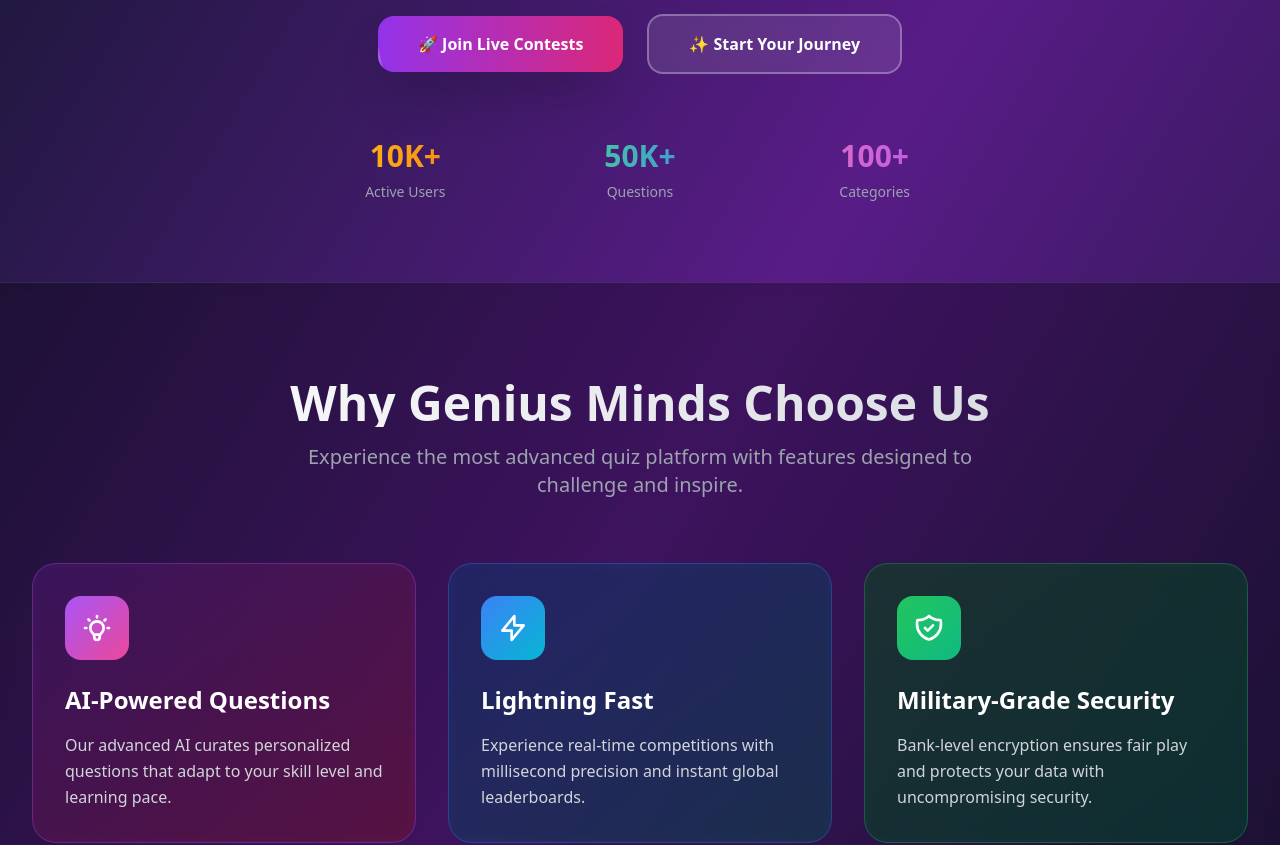
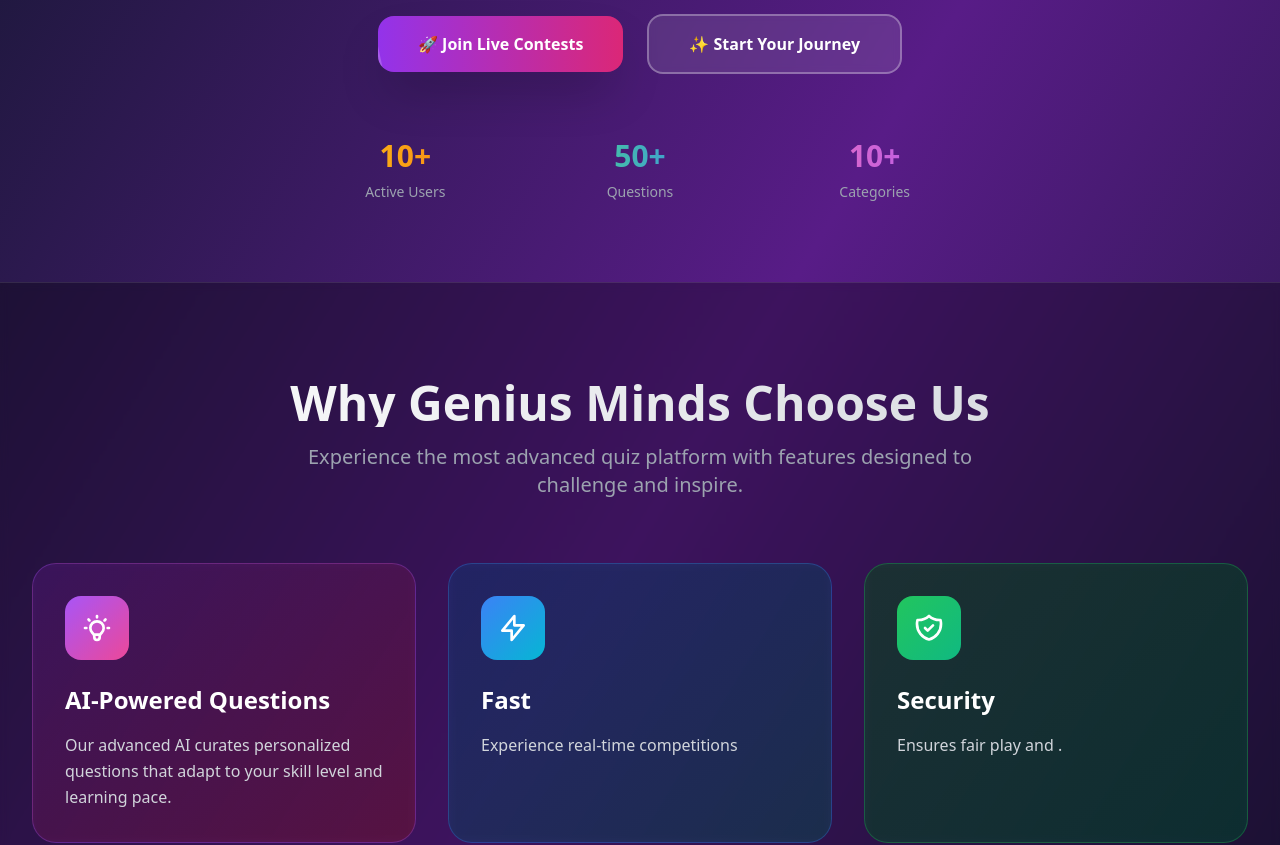
Before and after one commit to Yogi1305/Quizzy, a React (Vite) app in the folder frontend/: page / in a window 1280 px wide. Shown: the part 520-1365 px from the top of the page. Built offline with nearby package versions, Linux system fonts and the light colour scheme; no server answers.

Commit message:
change in home page

```diff
--- a/frontend/src/component/Home.jsx
+++ b/frontend/src/component/Home.jsx
@@ -116,15 +116,15 @@ const Home = () => {
           {/* Stats Section */}
           <div className="grid grid-cols-3 gap-8 max-w-2xl mx-auto">
             <div className="text-center">
-              <div className="text-3xl font-black text-transparent bg-clip-text bg-gradient-to-r from-yellow-400 to-orange-500 mb-2">10K+</div>
+              <div className="text-3xl font-black text-transparent bg-clip-text bg-gradient-to-r from-yellow-400 to-orange-500 mb-2">10+</div>
               <div className="text-sm text-gray-400 font-medium">Active Users</div>
             </div>
             <div className="text-center">
-              <div className="text-3xl font-black text-transparent bg-clip-text bg-gradient-to-r from-green-400 to-blue-500 mb-2">50K+</div>
+              <div className="text-3xl font-black text-transparent bg-clip-text bg-gradient-to-r from-green-400 to-blue-500 mb-2">50+</div>
               <div className="text-sm text-gray-400 font-medium">Questions</div>
             </div>
             <div className="text-center">
-              <div className="text-3xl font-black text-transparent bg-clip-text bg-gradient-to-r from-pink-400 to-purple-500 mb-2">100+</div>
+              <div className="text-3xl font-black text-transparent bg-clip-text bg-gradient-to-r from-pink-400 to-purple-500 mb-2">10+</div>
               <div className="text-sm text-gray-400 font-medium">Categories</div>
             </div>
           </div>
@@ -167,8 +167,8 @@ const Home = () => {
                     <path strokeLinecap="round" strokeLinejoin="round" strokeWidth="2" d="M13 10V3L4 14h7v7l9-11h-7z" />
                   </svg>
                 </div>
-                <h3 className="text-2xl font-bold text-white mb-4">Lightning Fast</h3>
-                <p className="text-gray-300 leading-relaxed">Experience real-time competitions with millisecond precision and instant global leaderboards.</p>
+                <h3 className="text-2xl font-bold text-white mb-4"> Fast</h3>
+                <p className="text-gray-300 leading-relaxed">Experience real-time competitions </p>
               </div>
             </div>
 
@@ -181,8 +181,8 @@ const Home = () => {
                     <path strokeLinecap="round" strokeLinejoin="round" strokeWidth="2" d="M9 12l2 2 4-4m5.618-4.016A11.955 11.955 0 0112 2.944a11.955 11.955 0 01-8.618 3.04A12.02 12.02 0 003 9c0 5.591 3.824 10.29 9 11.622 5.176-1.332 9-6.03 9-11.622 0-1.042-.133-2.052-.382-3.016z" />
                   </svg>
                 </div>
-                <h3 className="text-2xl font-bold text-white mb-4">Military-Grade Security</h3>
-                <p className="text-gray-300 leading-relaxed">Bank-level encryption ensures fair play and protects your data with uncompromising security.</p>
+                <h3 className="text-2xl font-bold text-white mb-4"> Security</h3>
+                <p className="text-gray-300 leading-relaxed"> Ensures fair play and  .</p>
               </div>
             </div>
           </div>
```
